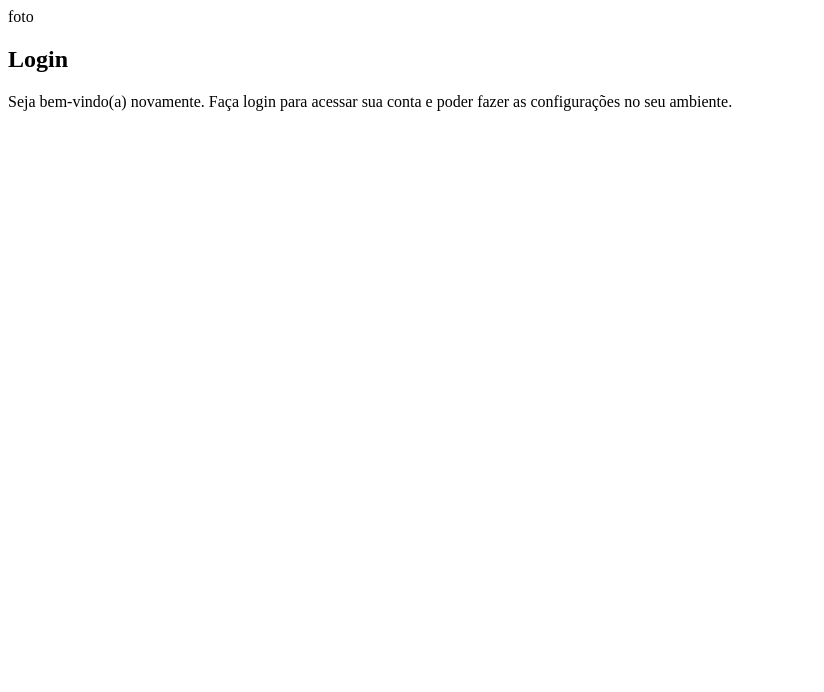
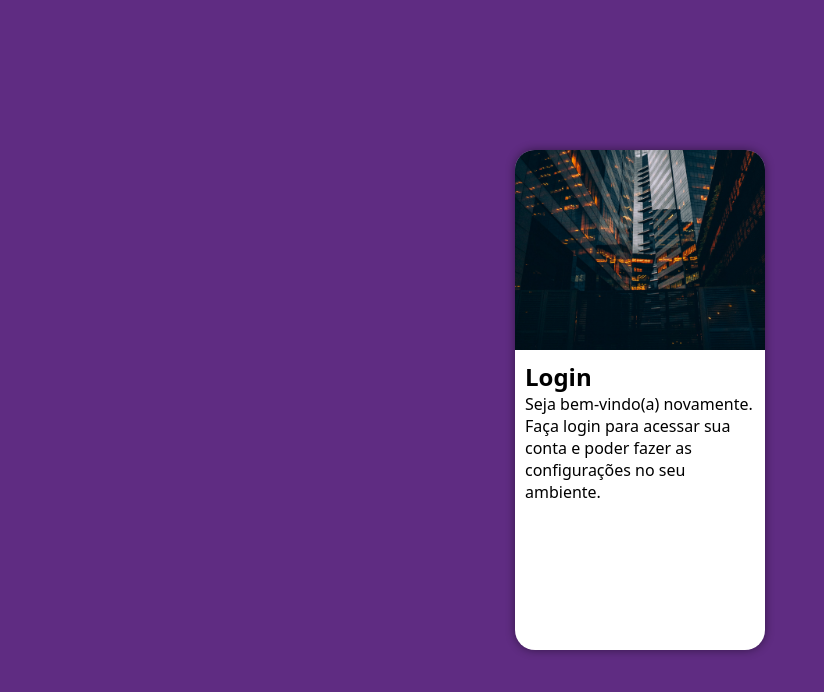
Before and after one commit to CchoKito/projeto-login, a plain HTML site: page index.html in a window 1280 px wide. Shown: the whole page, without its empty margins (0-824 px from the left). Drawn offline with Linux system fonts and the light colour scheme.

Commit message:
decodificando a estrutura do projeto

```diff
--- a/estilos/style.css
+++ b/estilos/style.css
@@ -5,3 +5,49 @@
     Verde: #49a09d
     Lilás: #5f2c82
 */
+
+* {
+    font-family: system-ui, -apple-system, BlinkMacSystemFont, 'Segoe UI', Roboto, Oxygen, Ubuntu, Cantarell, 'Open Sans', 'Helvetica Neue', sans-serif;
+    padding: 0px;
+    margin: 0px;
+    box-sizing: border-box;
+}
+
+body, html {
+    background-color: #5f2c82 ;
+    height: 100vh;
+    width: 100vw;
+}
+
+main {
+    position: relative;
+    height: 100vh;
+    width: 100vw;
+}
+
+section#login {
+    position: absolute;
+    top: 50%;
+    left: 50%;
+    transform: translate(-50%, -50%);
+    overflow: hidden;
+
+    background-color: white;
+    width: 250px;
+    height: 500px;
+    border-radius: 20px;
+    box-shadow: 0px 0px 10px rgba(0, 0, 0, 0.450);
+}
+
+section#login > div#imagem {
+    display: block;
+    background: #5f2c82 url(../imagens/pexels-dinnow-9444476.jpg);
+    background-size: cover;
+    background-position: left bottom;
+    height: 200px;
+}
+
+section#login > div#formulario {
+    display: block;
+    padding: 10px;
+}
--- a/index.html
+++ b/index.html
@@ -11,7 +11,7 @@
     <main>
         <section id="login">
             <div id="imagem">
-                foto
+                <!-- Aqui vai a imagem nas CSS-->
             </div>
             <div id="formulario">
                 <h1>Login</h1>
```
